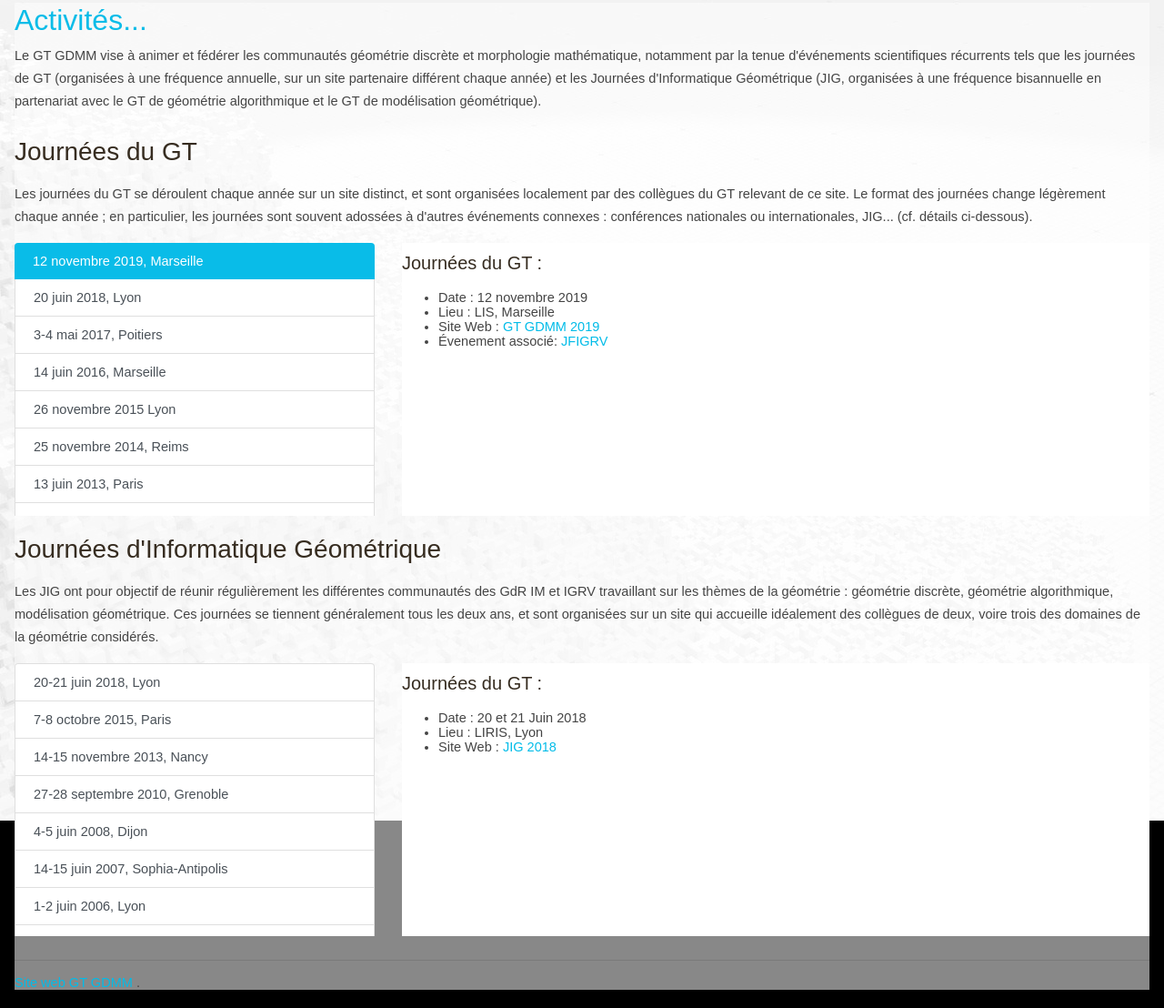
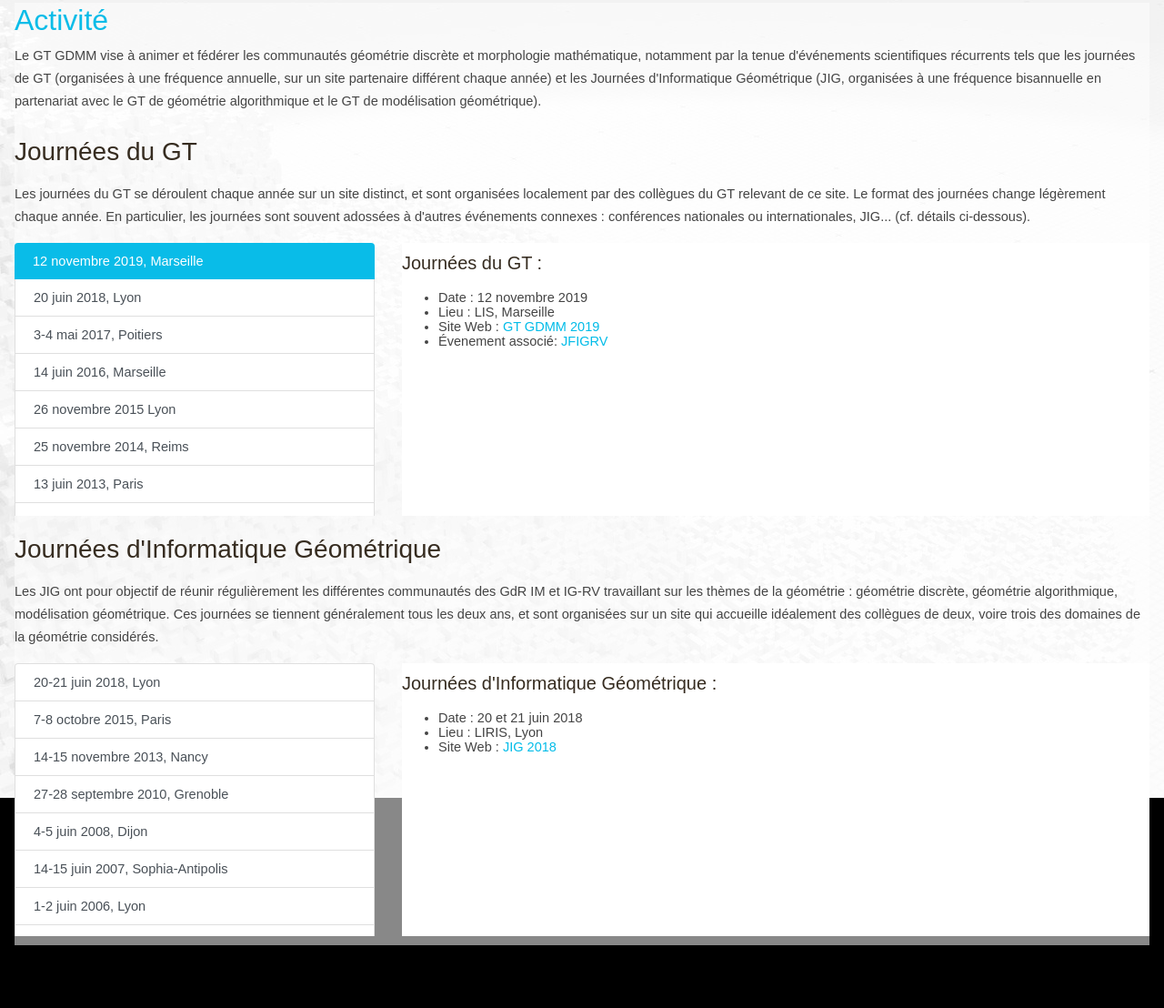
Before and after one commit to gt-geodismm/site, a plain HTML site: page activite.html in a window 1280 px wide. Shown: the part 384-1492 px from the top of the page at 91% size. After the commit the page ends 1443 px from the top, so only its background shows below. Drawn offline with nearby package versions, Linux system fonts and the light colour scheme.

Commit message:
Corrections Nicolas

```diff
--- a/activite.html
+++ b/activite.html
@@ -14,19 +14,19 @@
 
     <div id="site_content" class=" ml-3 max-auto  mr-3">
 
-      <h2> Activités... </h2>
+      <h2> Activité </h2>
       <p>Le GT GDMM vise à animer et fédérer les communautés géométrie discrète et morphologie mathématique, notamment par la tenue d'événements scientifiques récurrents tels que les journées de GT (organisées à une fréquence annuelle, sur un site partenaire différent chaque année) et les Journées d'Informatique Géométrique (JIG, organisées à une fréquence bisannuelle en partenariat avec le GT de géométrie algorithmique et le GT de modélisation géométrique).
       </p>
 
 
       <h3>Journées du GT</h3>
-<p>Les journées du GT se déroulent chaque année sur un site distinct, et sont organisées localement par des collègues du GT relevant de ce site. Le format des journées change légèrement chaque année ; en particulier, les journées sont souvent adossées à d'autres événements connexes : conférences nationales ou internationales, JIG... (cf. détails ci-dessous).
+<p>Les journées du GT se déroulent chaque année sur un site distinct, et sont organisées localement par des collègues du GT relevant de ce site. Le format des journées change légèrement chaque année. En particulier, les journées sont souvent adossées à d'autres événements connexes : conférences nationales ou internationales, JIG... (cf. détails ci-dessous).
 </p>
       <div journeesGT="journeesGT.html" > </div>
       <script>includeHTML("journeesGT");</script>
 
       <h3>Journées d'Informatique Géométrique</h3>
-      <p>Les JIG ont pour objectif de réunir régulièrement les différentes communautés des GdR IM et IGRV travaillant sur les thèmes de la géométrie : géométrie discrète, géométrie algorithmique, modélisation géométrique. Ces journées se tiennent généralement tous les deux ans, et sont organisées sur un site qui accueille idéalement des collègues de deux, voire trois des domaines de la géométrie considérés.
+      <p>Les JIG ont pour objectif de réunir régulièrement les différentes communautés des GdR IM et IG-RV travaillant sur les thèmes de la géométrie : géométrie discrète, géométrie algorithmique, modélisation géométrique. Ces journées se tiennent généralement tous les deux ans, et sont organisées sur un site qui accueille idéalement des collègues de deux, voire trois des domaines de la géométrie considérés.
 </p>
       <div jig="jig.html" > </div>
       <script>includeHTML("jig");</script>
--- a/footer.js
+++ b/footer.js
@@ -6,9 +6,9 @@ if (!pagename || 0 === pagename.length|| pagename=="tc18.org" || pagename=="www.
 }
 var urlsource = "https://github.com/gt-geodismm/site/blob/master/"+pagename;
 
-document.getElementById("footerSite").innerHTML = ' \
-    <hr/> \
-    <div class="footer"> \
-    <a href="index.html">Site web GT GDMM </a>. \
-         </div>\
-';
+// document.getElementById("footerSite").innerHTML = ' \
+//     <hr/> \
+//     <div class="footer"> \
+//     <a href="index.html">Site web GT GDMM </a>. \
+//          </div>\
+// ';
--- a/header.html
+++ b/header.html
@@ -5,7 +5,7 @@
   <div class="row">
     <div class="col-md-8 col-sm-8 col-xs-12 " >
       <h1 class="col-xs-12 "> GT GDMM    </h1>
-       <h1> <a href="index.html">Groupe de Travail Géométrie Discrète et de Morphologie Mathématique</a></h1>
+       <h1> <a href="index.html">Groupe de Travail Géométrie Discrète et Morphologie Mathématique</a></h1>
     </div>
     <div class="col-md-4 col-sm-4 " >
       <img class=" d-none d-sm-none d-md-block" width="300" src="Logos/logo.png"/>
--- a/jig.html
+++ b/jig.html
@@ -18,9 +18,9 @@
                                 <div class="tab-content" >
 				  <div class="tab-pane fade show active " id="09_jig" role="tabpanel" aria-labelledby="list-home-list">
 
-                                    <h5>Journées du GT : </h5>
+                                    <h5>Journées d'Informatique Géométrique : </h5>
                                     <ul>
-                                      <li> Date : 20 et 21 Juin 2018</li>
+                                      <li> Date : 20 et 21 juin 2018</li>
                                       <li> Lieu : LIRIS, Lyon</li>
 				      <li> Site Web : <a href="https://projet.liris.cnrs.fr/jig2018/index.html"> JIG 2018 </a></li>
                                     </ul>
@@ -31,7 +31,7 @@
 
 				  <div class="tab-pane fade show  " id="08_jig" role="tabpanel" aria-labelledby="list-home-list">
 
-                                    <h5>Journées du GT : </h5>
+                                    <h5>Journées d'Informatique Géométrique : </h5>
                                     <ul>
                                       <li> Date : 7 et 8 octobre 2015</li>
                                       <li> Lieu : ESIEE, Paris</li>
@@ -44,7 +44,7 @@
                                     </div>
                                         <div class="tab-pane fade   " id="07_jig" role="tabpanel" aria-labelledby="list-home-list">
 
-                                            <h5>Journées du GT : </h5>
+                                            <h5>Journées d'Informatique Géométrique : </h5>
                                                 <ul>
                                                     <li> Date : 14 et 15 novembre 2013</li>
                                                     <li> Lieu : LORIA, Nancy</li>
@@ -54,7 +54,7 @@
                                     </div>
                                         <div class="tab-pane fade   " id="06_jig" role="tabpanel" aria-labelledby="list-home-list">
 
-                                            <h5>Journées du GT : </h5>
+                                            <h5>Journées d'Informatique Géométrique : </h5>
                                                 <ul>
                                                     <li> Date : 27 et 28 septembre 2010</li>
                                                     <li> Lieu : Gipsa-lab, Grenoble</li>
@@ -64,7 +64,7 @@
                                     </div>
                                         <div class="tab-pane fade   " id="05_jig" role="tabpanel" aria-labelledby="list-home-list">
 
-                                            <h5>Journées du GT : </h5>
+                                            <h5>Journées d'Informatique Géométrique : </h5>
                                                 <ul>
                                                     <li> Date : 4 et 5 juin 2008</li>
                                                     <li> Lieu : LE2I, Dijon</li>
@@ -73,7 +73,7 @@
                                     </div>
                                         <div class="tab-pane fade   " id="04_jig" role="tabpanel" aria-labelledby="list-home-list">
 
-                                            <h5>Journées du GT : </h5>
+                                            <h5>Journées d'Informatique Géométrique : </h5>
                                                 <ul>
                                                     <li> Date : 14 et 15 juin 2007</li>
                                                     <li> Lieu : INRIA, Sophia-Antipolis</li>
@@ -83,7 +83,7 @@
                                     </div>
                                         <div class="tab-pane fade   " id="03_jig" role="tabpanel" aria-labelledby="list-home-list">
 
-                                            <h5>Journées du GT : </h5>
+                                            <h5>Journées d'Informatique Géométrique : </h5>
                                                 <ul>
                                                     <li> Date : 1 et 2 juin 2006</li>
                                                     <li> Lieu : LIRIS, Lyon</li>
@@ -93,7 +93,7 @@
                                     </div>
                                         <div class="tab-pane fade   " id="02_jig" role="tabpanel" aria-labelledby="list-home-list">
 
-                                            <h5>Journées du GT : </h5>
+                                            <h5>Journées d'Informatique Géométrique : </h5>
                                                 <ul>
                                                     <li> Date : 13 et 14 octobre 2005</li>
                                                     <li> Lieu : IHP, Paris</li>
@@ -102,7 +102,7 @@
                                     </div>
                                         <div class="tab-pane fade   " id="01_jig" role="tabpanel" aria-labelledby="list-home-list">
 
-                                            <h5>Journées du GT : </h5>
+                                            <h5>Journées d'Informatique Géométrique : </h5>
                                                 <ul>
                                                     <li> Date : 23 et 24 septembre 2004</li>
                                                     <li> Lieu : ESIEE, Paris</li>
--- a/journeesGT.html
+++ b/journeesGT.html
@@ -52,7 +52,7 @@
 
       <h5>Journées du GT : </h5>
       <ul>
-        <li> Date : 3 et 4 Mai 2017</li>
+        <li> Date : 3 et 4 mai 2017</li>
         <li> Lieu : XLIM-SIC, Poitiers</li>
 	<li> Site Web : <a href="https://journeegdmm.sciencesconf.org/"> GT GDMM 2017 </a></li>
        </ul>
@@ -68,6 +68,7 @@
       <li> Date : 14 juin 2016</li>
       <li> Lieu : LSIS, Marseille</li>
       <li> Site Web : <a href="http://www.lsis.org/geodis2016/"> GT GDMM 2016 </a></li>
+       <li> Évenement associé: <a href="http://www.lsis.org/ctic2016/"> CTIC </a>  </li>
     </ul>
 
   </div>
@@ -94,7 +95,7 @@
   <ul>
     <li> Date : 25 novembre 2014</li>
     <li> Lieu : CreSTIC, Reims</li>
-    <li> Évenement associé: Reims Image   </li>
+    <li> Évenement associé : <a href="http://www.af-rv.fr/afrv2014/"> Reims Image</a>   </li>
   </ul>
 
 </div>
@@ -179,7 +180,7 @@
   <h5>Journées du GT : </h5>
   <ul>
     <li> Date : 9 novembre 2007</li>
-    <li> Lieu : LORIA, Saint Dié des Vosges</li>
+    <li> Lieu : LORIA, Saint-Dié-des-Vosges</li>
   </ul>
 
 </div>
```
Also changed, not shown: index.html (+8 -8 lines), membres.html (+2 -2 lines).
